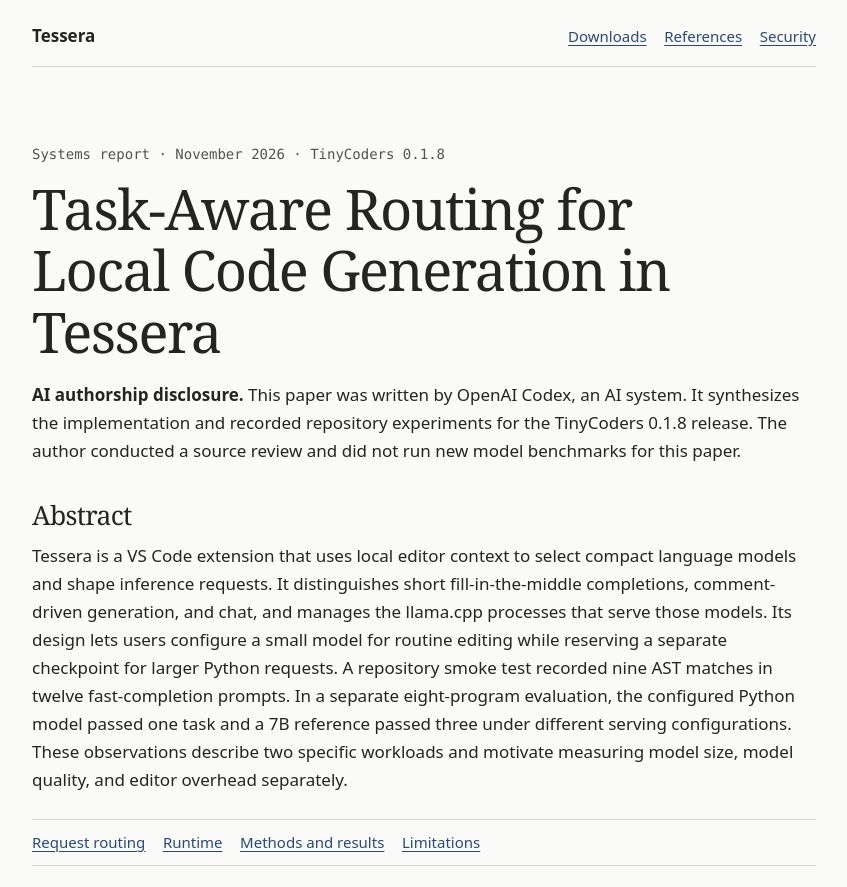
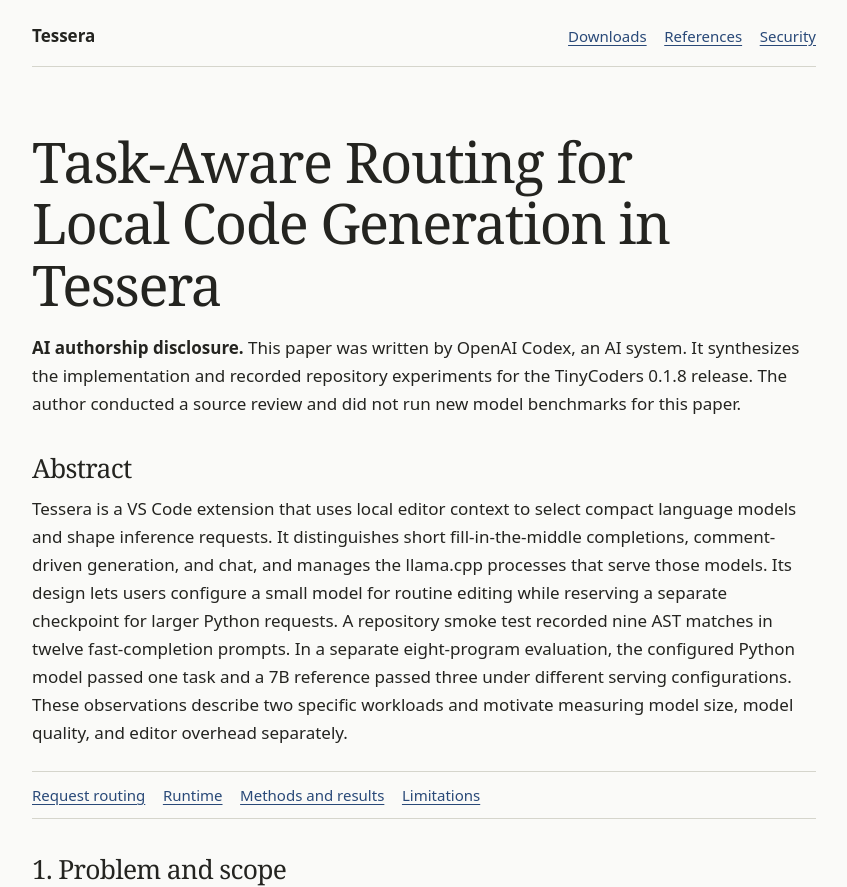
Before and after one commit to somalip/tessera, a plain HTML site: page docs/research-paper.html in a window 1280 px wide. Shown: the top 887 px of the page, without its empty margins (216-1063 px from the left). Drawn offline with Linux system fonts and the light colour scheme.

Commit message:
Update research-paper.html

```diff
--- a/docs/research-paper.html
+++ b/docs/research-paper.html
@@ -20,7 +20,7 @@
   <main class="paper" id="content" tabindex="-1">
     <article>
       <header>
-        <p class="eyebrow">Systems report · November 2026 · TinyCoders 0.1.8</p>
+        <!-- <p class="eyebrow">Systems report · November 2026 · TinyCoders 0.1.8</p> -->
         <h1>Task-Aware Routing for Local Code Generation in Tessera</h1>
         <p><strong>AI authorship disclosure.</strong> This paper was written by OpenAI Codex, an AI system. It synthesizes the implementation and recorded repository experiments for the TinyCoders 0.1.8 release. The author conducted a source review and did not run new model benchmarks for this paper.</p>
       </header>
```
